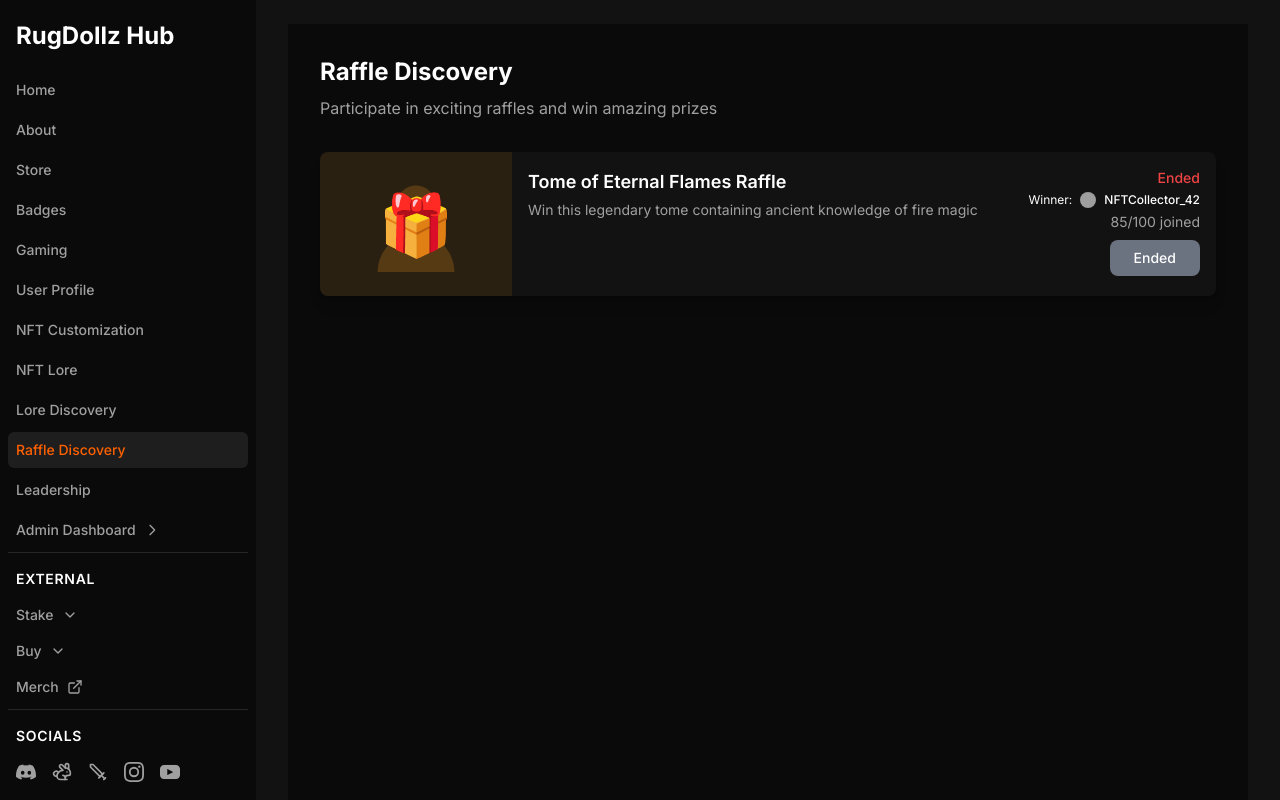
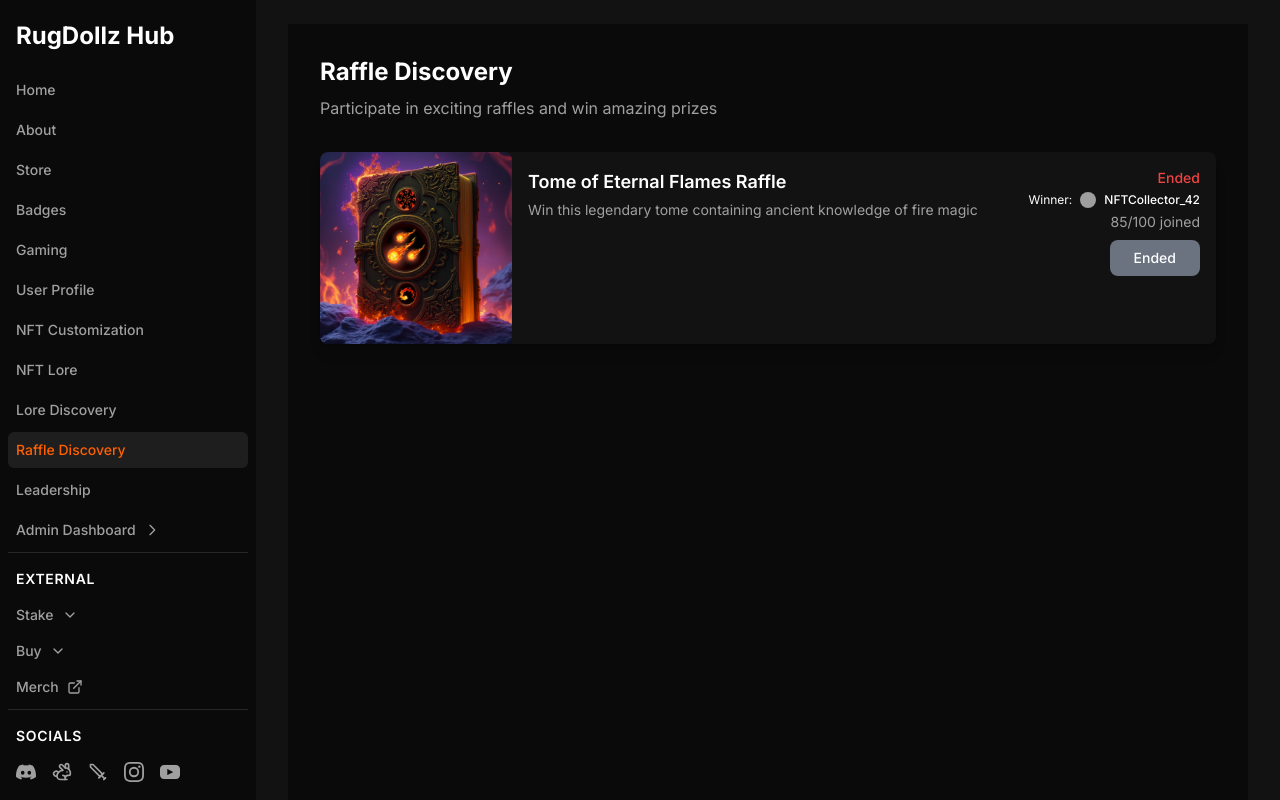
Before and after one commit to LatinGeek/rugdollz-central-hub, a Next.js app: page /raffle-discovery in a window 1280 px wide. Shown: the top 800 px of the page. Built offline with nearby package versions, Linux system fonts and the light colour scheme; grey boxes are pictures that could not be loaded.

Commit message:
[FEATURE] [RaffleCard] Add navigation to raffle details when clicking on image or title

```diff
--- a/app/components/raffle/RaffleCard.tsx
+++ b/app/components/raffle/RaffleCard.tsx
@@ -18,6 +18,10 @@ export function RaffleCard({ raffleDetails, onJoin, isJoined }: RaffleCardProps)
 
   const formatTime = (value: number) => {
     return value.toString().padStart(2, '0')
+  }
+
+  const navigateToRaffleDetails = () => {
+    router.push(`/raffle-details/${raffleDetails.raffle.id}`)
   }
 
   const renderTimer = () => {
@@ -75,7 +79,17 @@ export function RaffleCard({ raffleDetails, onJoin, isJoined }: RaffleCardProps)
     <div className="bg-[rgb(var(--bg-dark))] rounded-lg overflow-hidden shadow-lg hover:shadow-xl transition-shadow duration-300">
       <div className="flex flex-col sm:flex-row">
         <div className="relative w-full sm:w-48 h-48 sm:h-auto flex-shrink-0">
-          <PlaceholderImage category={raffleDetails.raffle.category} className="w-full h-full object-cover" />
+          <div className="w-full h-48 rounded-t-lg overflow-hidden cursor-pointer" onClick={navigateToRaffleDetails}>
+            {raffleDetails.raffle.imageUrl ? (
+              <img
+                src={raffleDetails.raffle.imageUrl}
+                alt={raffleDetails.raffle.name}
+                className="w-full h-full object-cover"
+              />
+            ) : (
+              <PlaceholderImage category={raffleDetails.raffle.category} className="w-full h-full object-cover" />
+            )}
+          </div>
         </div>
 
         <div className="flex-1 p-4">
@@ -83,7 +97,7 @@ export function RaffleCard({ raffleDetails, onJoin, isJoined }: RaffleCardProps)
             <div className="flex-1">
               <h3
                 className="text-lg font-semibold text-[rgb(var(--text-primary))] cursor-pointer hover:text-[rgb(var(--accent))]"
-                onClick={() => router.push(`/raffle-details/${raffleDetails.raffle.id}`)}
+                onClick={navigateToRaffleDetails}
               >
                 {raffleDetails.raffle.name}
               </h3>
```
